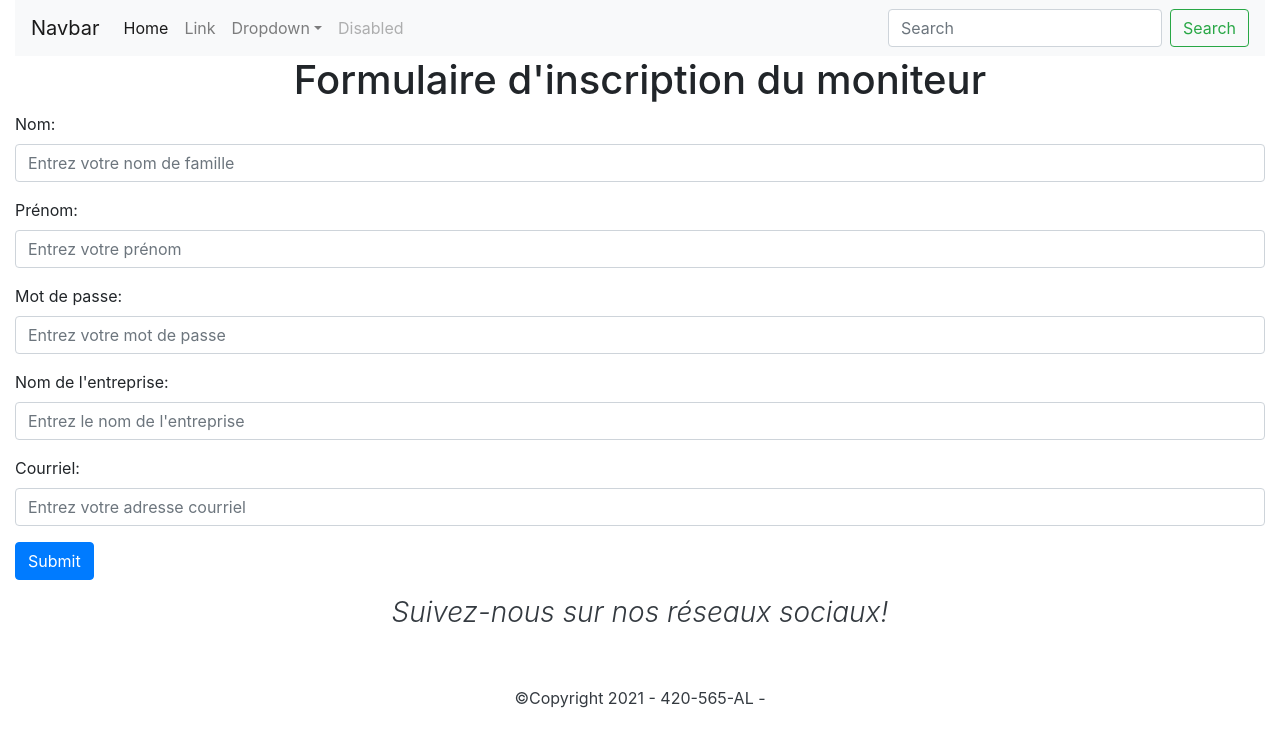
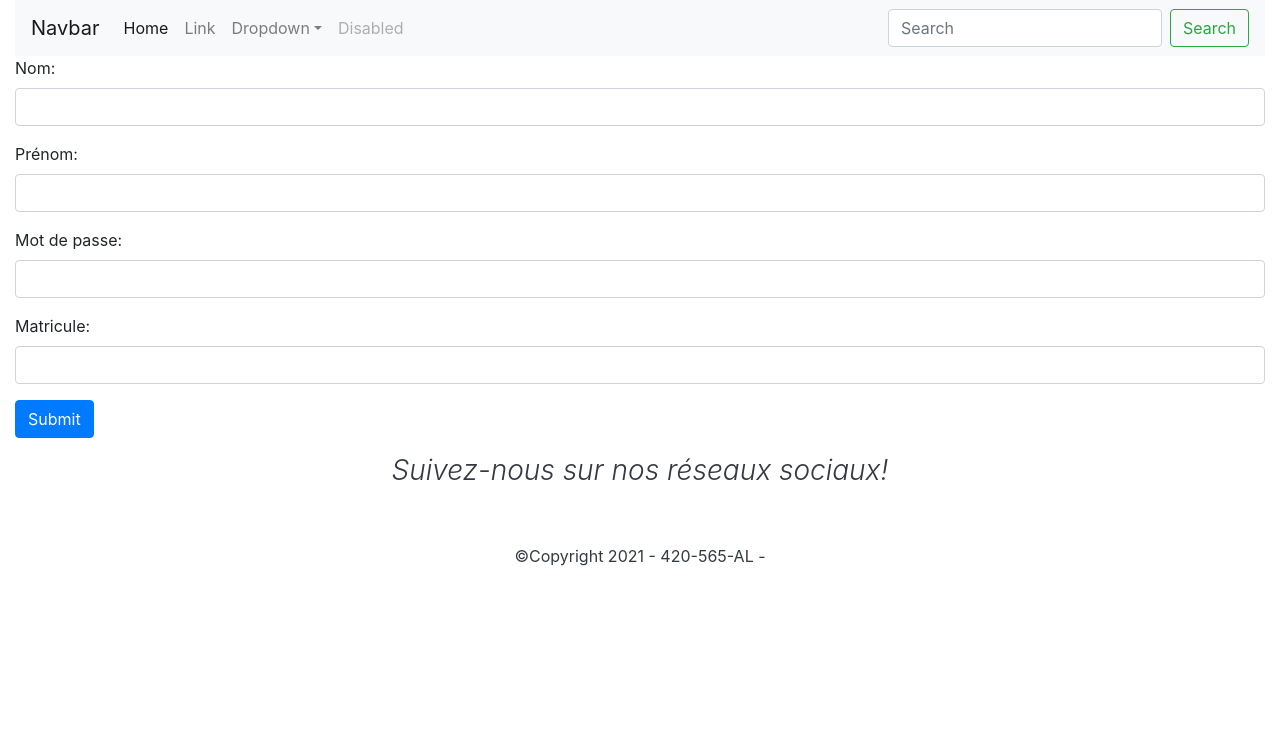
Before and after one commit to NicolasH-L/420-565-A21_ProjetIntegre_Equipe2, a React (Create React App) app in the folder Projet_Integre_Equipe2/src/main/resources/projet_integre_equipe2/: page / in a window 1280 px wide. Shown: the top 746 px of the page. Built offline with nearby package versions, Linux system fonts and the light colour scheme.

Commit message:
Ajout fonction addStudent dans app.js

```diff
--- a/Projet_Integre_Equipe2/src/main/resources/projet_integre_equipe2/package.json
+++ b/Projet_Integre_Equipe2/src/main/resources/projet_integre_equipe2/package.json
@@ -7,9 +7,11 @@
     "@testing-library/react": "^11.2.7",
     "@testing-library/user-event": "^12.8.3",
     "bootstrap": "^4.6.0",
+    "json-server": "^0.16.3",
     "react": "^17.0.2",
     "react-bootstrap": "^1.6.3",
     "react-dom": "^17.0.2",
+    "react-router-dom": "^5.3.0",
     "react-scripts": "4.0.3",
     "web-vitals": "^1.1.2"
   },
--- a/Projet_Integre_Equipe2/src/main/resources/projet_integre_equipe2/src/App.js
+++ b/Projet_Integre_Equipe2/src/main/resources/projet_integre_equipe2/src/App.js
@@ -1,16 +1,39 @@
 import './App.css';
+import { BrowserRouter as Router, Route } from 'react-router-dom';
 import MonitorRegistration from './components/MonitorRegistration';
 import NavbarHead from './components/NavbarHead';
 import StudentRegistration from './components/StudentRegistration';
 import Footer from './components/Footer';
+import {useState} from 'react'
 
 function App() {
+  const [student, setStudents] = useState([])
+
+  const addStudent = async (student) => {
+    const result = await fetch('http://localhost:5000/students',
+    {
+      methode:'POST',
+      headers:{
+        'Content-type': 'application/json'
+      },
+        body: JSON.stringify(student)
+    })
+    const data = await result.json()
+    setStudents([...student, data])
+  }
+
   return (
+    <Router>
     <div className="container-fluid">
       <NavbarHead/>
-      <MonitorRegistration/>
+      <Route path='/' exact render={(propos) => (
+        <>
+        <StudentRegistration onAdd={addStudent}/>
+        </>
+      )} />
       <Footer/>
     </div>
+    </Router>
   );
 }
 
--- a/Projet_Integre_Equipe2/src/main/resources/projet_integre_equipe2/src/components/StudentRegistration.js
+++ b/Projet_Integre_Equipe2/src/main/resources/projet_integre_equipe2/src/components/StudentRegistration.js
@@ -1,7 +1,7 @@
 import React from 'react'
 import {useState} from 'react'
 
-const StudentRegistration = () => {
+const StudentRegistration = ({onAdd}) => {
     const [student, setStudent] = useState({lastName:"", firstName:"", password:"", matricule:""});
 
     const onSubmit = (e) => {
@@ -11,7 +11,7 @@ const StudentRegistration = () => {
             alert("Veuillez remplir tous les champs!")
             return
         }
-
+        onAdd({student})
     }
 
     return (
@@ -31,7 +31,7 @@ const StudentRegistration = () => {
                 </div>
                 <div className="form-group">
                     <label htmlFor="matricule">Matricule: </label>
-                    <input type="text" className="form-control" id="matricule"  onChange={(e) => setStudent({...student, firstName: e.target.value})}/>
+                    <input type="text" className="form-control" id="matricule"  onChange={(e) => setStudent({...student, matricule: e.target.value})}/>
                 </div>
                 <button type="submit" className="btn btn-primary">Submit</button>
             </form>
```
Also changed, not shown: 1 other file (tests, documents, lock files or other folders).
